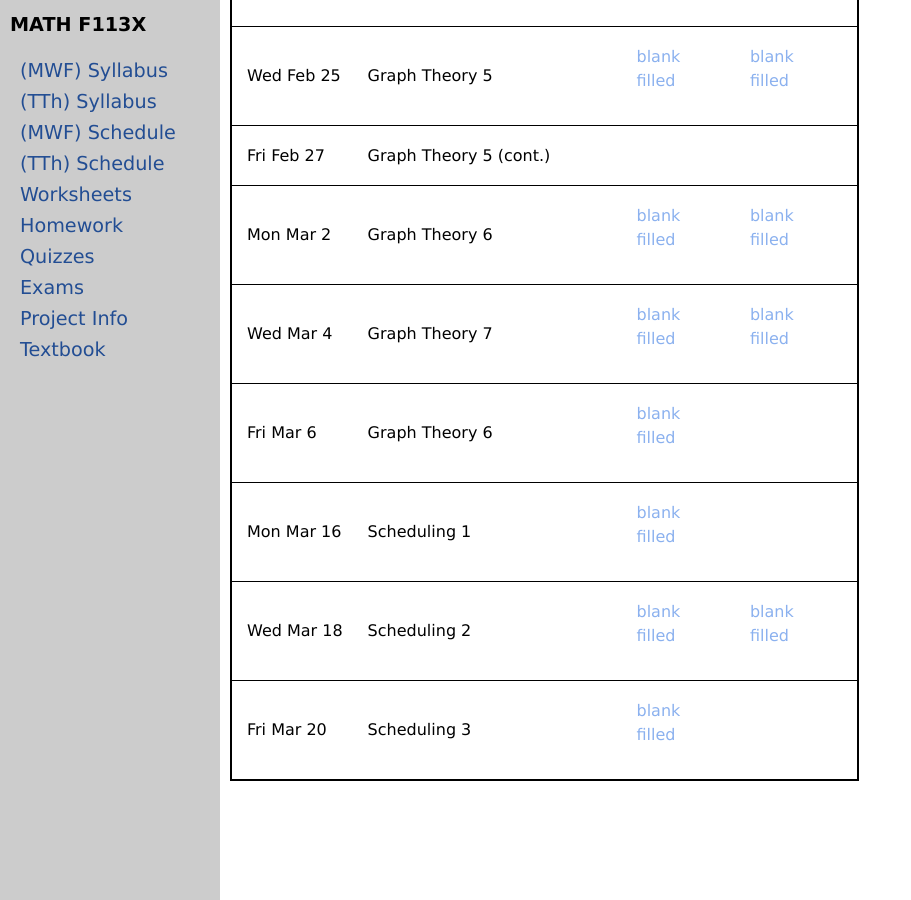
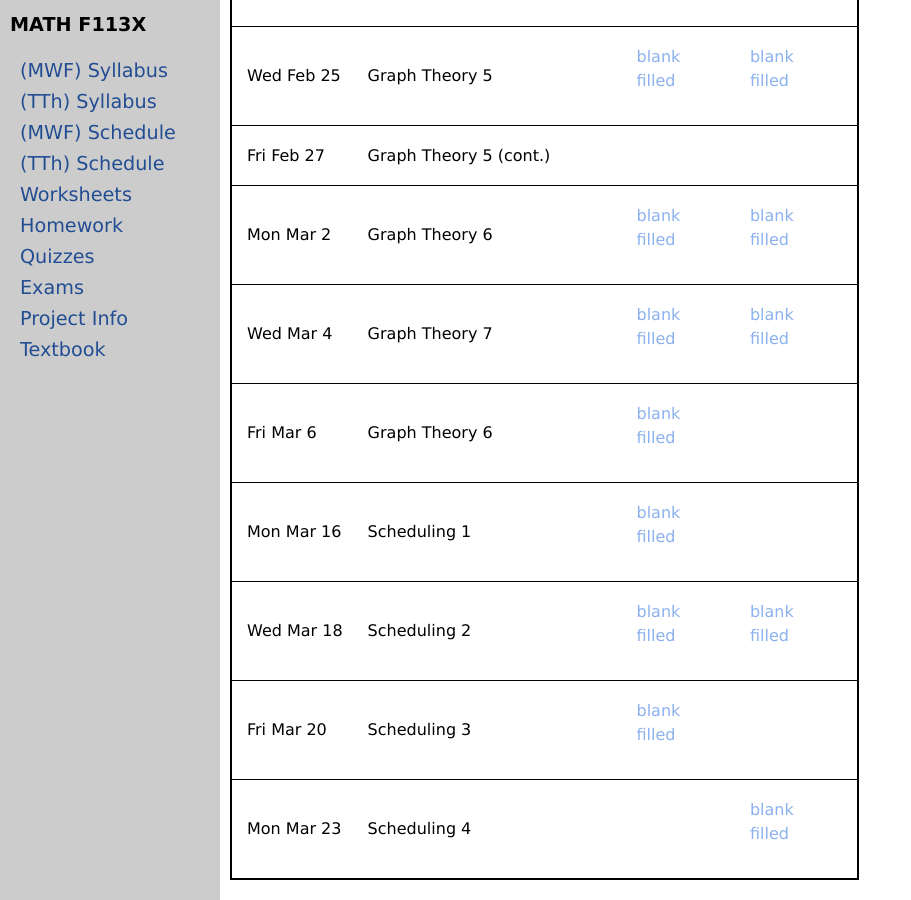
Before and after one commit to uaf-math/math113, a Jekyll site: the page built from worksheets.md, in a window 1280 px wide and 900 px high, scrolled down 1842 px. Shown: the whole window, without its empty margins (0-911 px from the left). Built offline with Jekyll 4.4.1, drawn with Linux system fonts in a browser that asks for light colours.

Commit message:
Update worksheetsS26.yml

```diff
--- a/_data/worksheetsS26.yml
+++ b/_data/worksheetsS26.yml
@@ -131,3 +131,7 @@ worksheets:
   date: Fri Mar 20
   iblank: 19-I-Scheduling3_Critical_Path_Algorithm.pdf
   ifilled: 19-I-Scheduling3_Critical_Path_Algorithm-s.pdf
+- topic: Scheduling 4
+  date: Mon Mar 23
+  blank: 19-w-Scheduling3-CriticalPath.pdf
+  filled: 19-w-Scheduling3-CriticalPath-s.pdf
```
